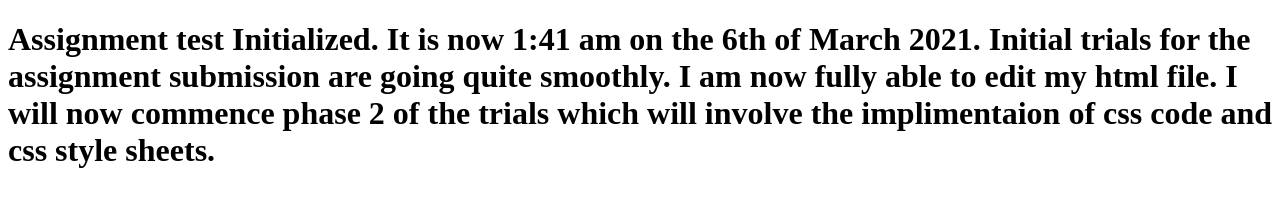
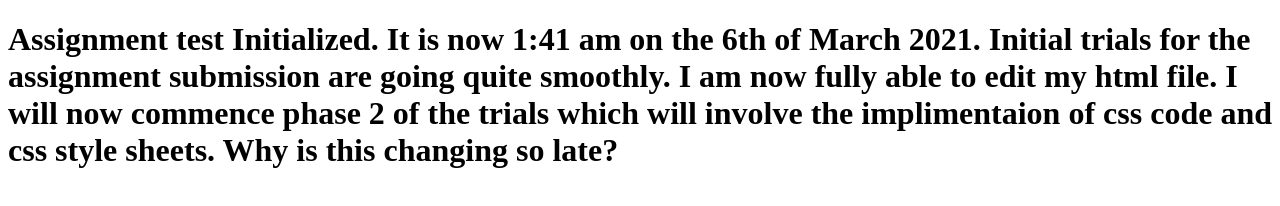
Before and after one commit to kharyone/experimental-2, a plain HTML site: page site/index-2.html in a window 1280 px wide. Drawn offline with Linux system fonts and the light colour scheme.

Commit message:
Assignment Submission Phase 3 edit 2

```diff
--- a/site/index-2.html
+++ b/site/index-2.html
@@ -4,7 +4,7 @@
 	<title>Assignment test</title>
 </head>
 <body>
-<h1>Assignment test Initialized. It is now 1:41 am on the 6th of March 2021.  Initial trials for the assignment submission are going quite smoothly. I am now fully able to edit my html file.  I will now commence phase 2 of the trials which will involve the implimentaion of css code and css style sheets.
+<h1>Assignment test Initialized. It is now 1:41 am on the 6th of March 2021.  Initial trials for the assignment submission are going quite smoothly. I am now fully able to edit my html file.  I will now commence phase 2 of the trials which will involve the implimentaion of css code and css style sheets. Why is this changing so late?
 </h1>
 </body>
 </html>
```
